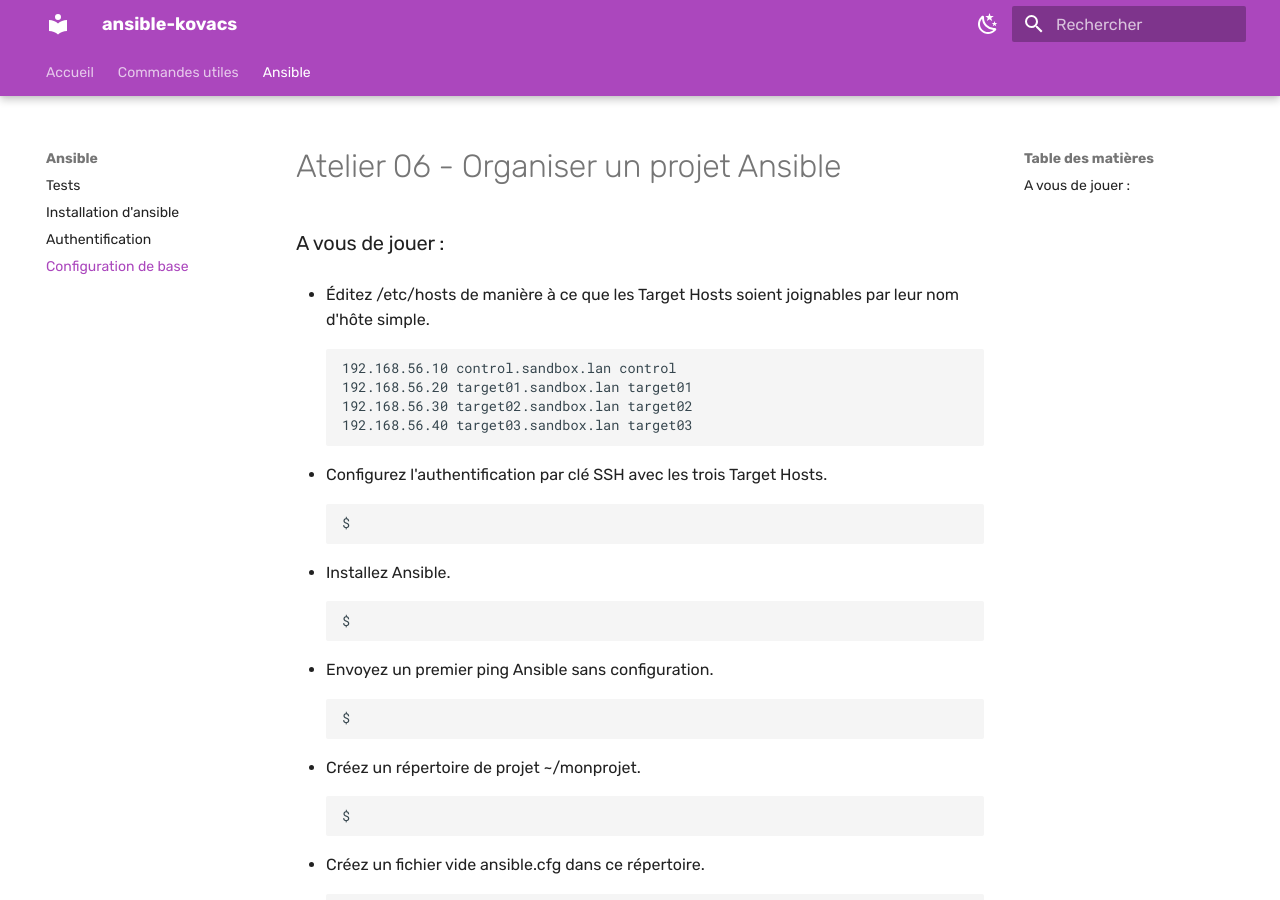
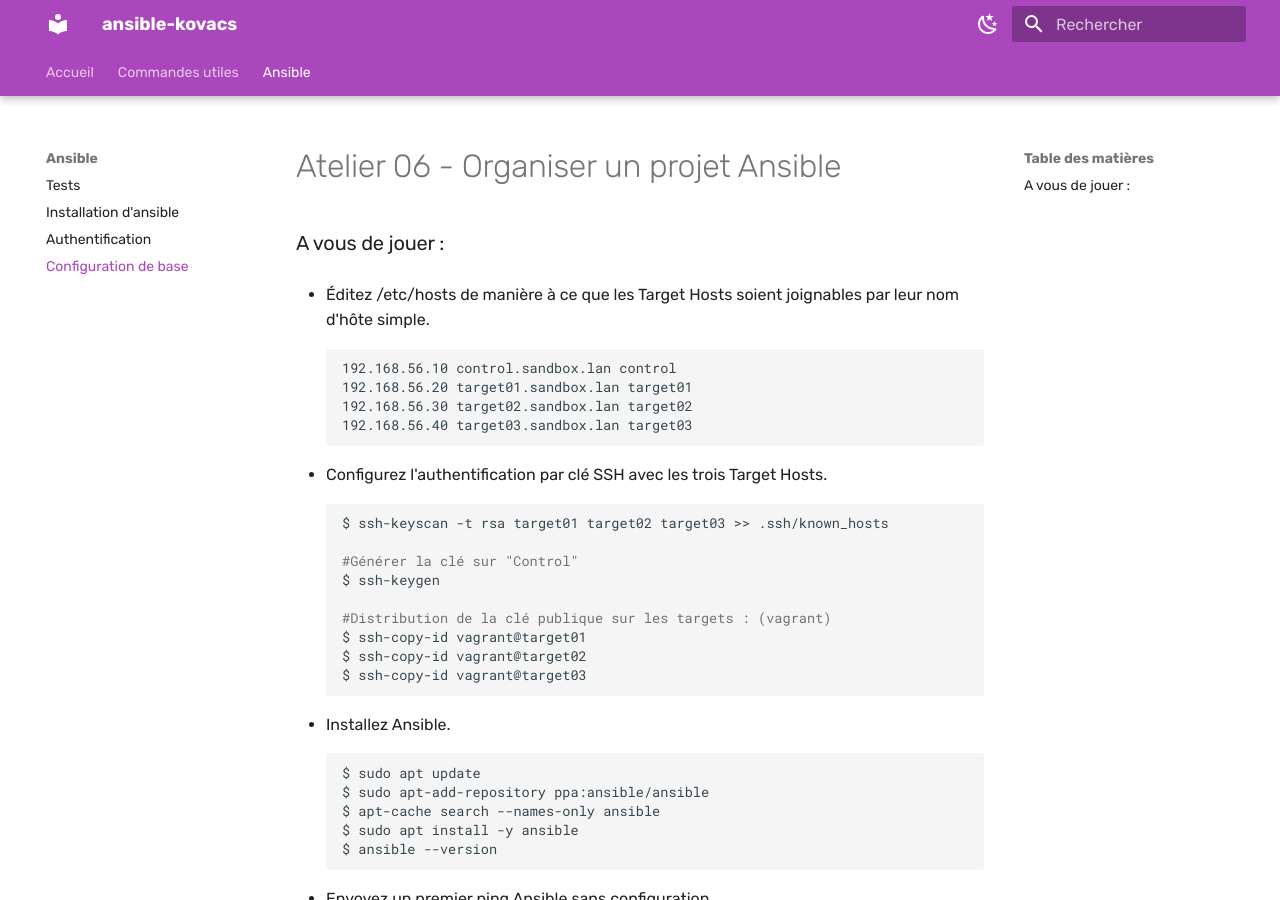
Before and after one commit to saiqo/ansible-kovacs, an MkDocs documentation site: the page built from docs/06-Configuration_de_base/index.md, in a window 1280 px wide and 900 px high. Built offline with MkDocs 1.6.1 and Material for MkDocs 9.7.7, drawn with Linux system fonts in a browser that asks for light colours.

Commit message:
Atelier-06-02

````diff
--- a/docs/06-Configuration_de_base/index.md
+++ b/docs/06-Configuration_de_base/index.md
@@ -15,13 +15,25 @@
 
 * Configurez l'authentification par clé SSH avec les trois Target Hosts.
 ``` bash
-$
+$ ssh-keyscan -t rsa target01 target02 target03 >> .ssh/known_hosts
+
+#Générer la clé sur "Control"
+$ ssh-keygen
+
+#Distribution de la clé publique sur les targets : (vagrant)
+$ ssh-copy-id vagrant@target01
+$ ssh-copy-id vagrant@target02
+$ ssh-copy-id vagrant@target03
 ```
 
 
 * Installez Ansible.
 ``` bash
-$
+$ sudo apt update
+$ sudo apt-add-repository ppa:ansible/ansible
+$ apt-cache search --names-only ansible
+$ sudo apt install -y ansible
+$ ansible --version
 ```
 
 
````
